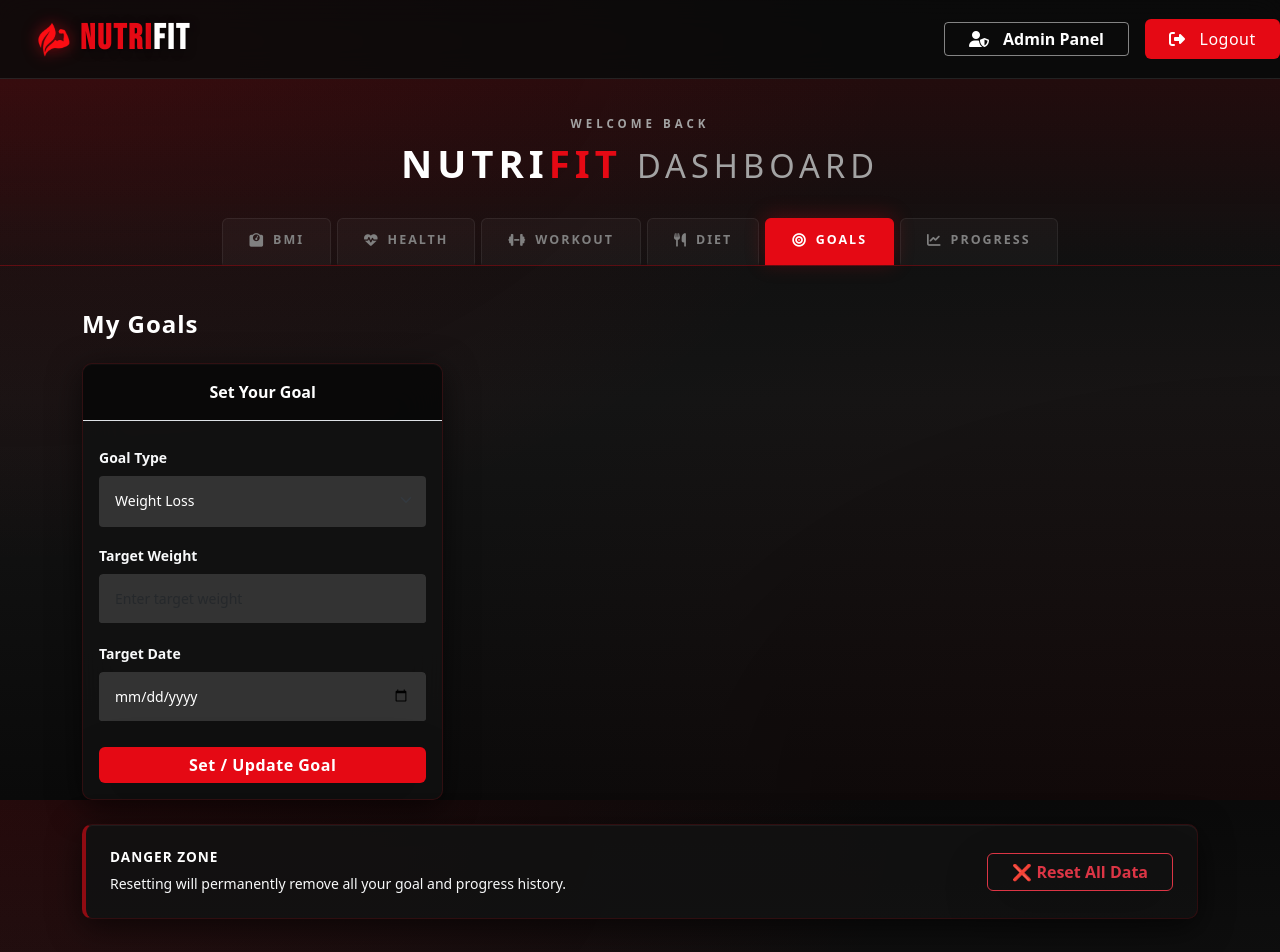
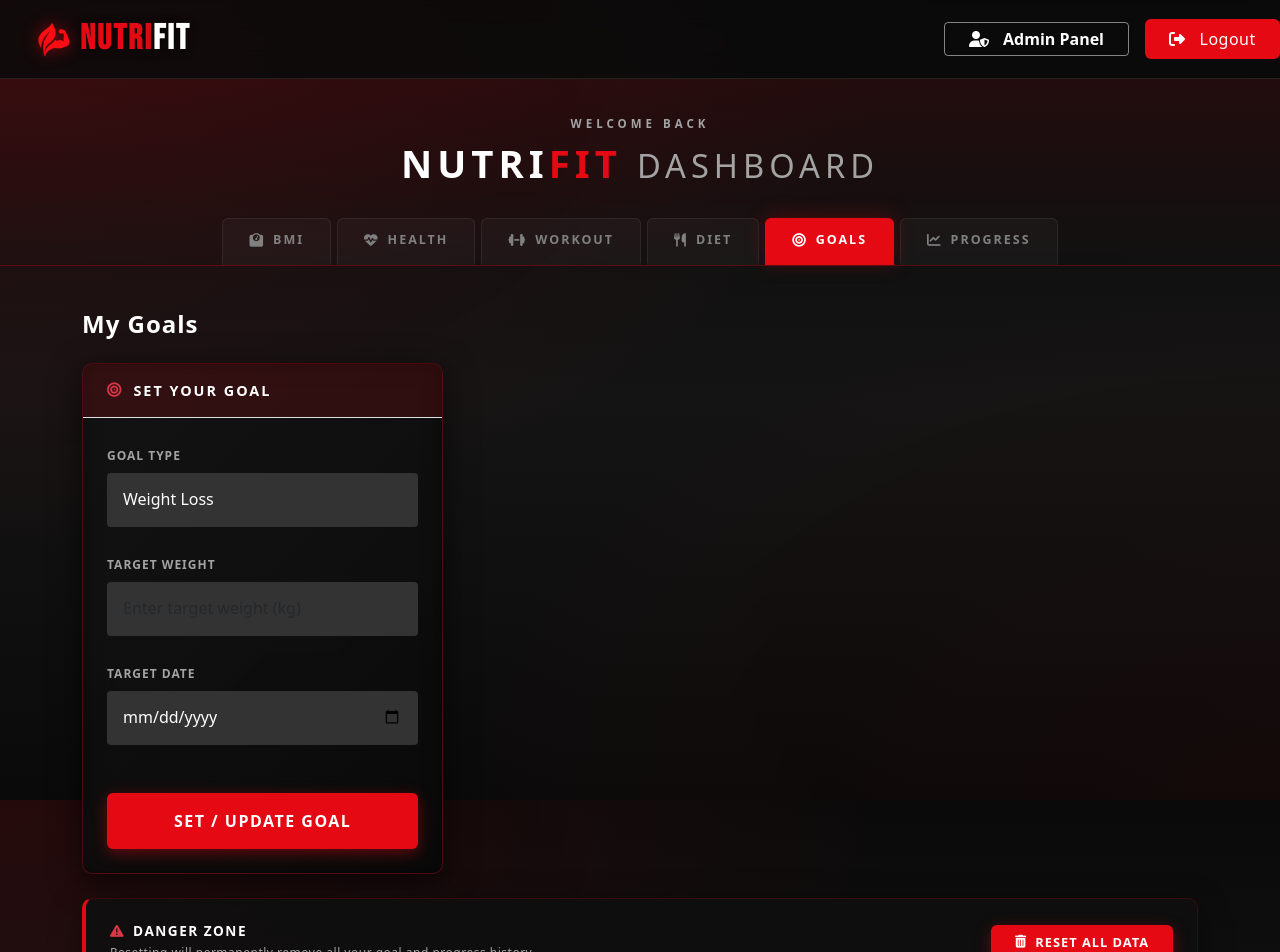
Before and after one commit to hrushi-17/NutriFit, a React (Create React App) app in the folder frontend/nutrifit-ui/: page /dashboard/goals in a window 1280 px wide. Shown: the top 952 px of the page. Built offline with nearby package versions, Linux system fonts and the light colour scheme; no server answers; sample sign-in values are in the browser's storage.

Commit message:
Overhaul User Goal Section cards and Reset button with Netflix cinematic styling

```diff
--- a/frontend/nutrifit-ui/src/pages/GoalPage.js
+++ b/frontend/nutrifit-ui/src/pages/GoalPage.js
@@ -63,18 +63,21 @@ export default function GoalPage() {
 
         {/* SET GOAL */}
         <div className="col-xl-4">
-          <div className="glass-panel h-100 p-0 overflow-hidden d-flex flex-column">
-            <div className="fw-bold text-center text-white p-3 mb-2 border-bottom" style={{ background: "rgba(0,0,0,0.5)", borderColor: "rgba(229,9,20,0.3)" }}>Set Your Goal</div>
+          <div className="glass-panel h-100 p-0 overflow-hidden d-flex flex-column" style={{ background: "linear-gradient(135deg, rgba(20,20,20,0.9), rgba(10,10,10,0.95))", border: "1px solid rgba(229,9,20,0.3)", boxShadow: "0 8px 32px rgba(0,0,0,0.6), inset 0 0 20px rgba(0,0,0,0.4)" }}>
+            <div className="fw-bold px-4 py-3 text-white border-bottom" style={{ background: "rgba(229,9,20,0.15)", borderColor: "rgba(229,9,20,0.4)", letterSpacing: "2px", fontSize: "0.9rem", textTransform: "uppercase", display: "flex", alignItems: "center", gap: "10px" }}>
+              <i className="fa-solid fa-bullseye text-danger"></i> Set Your Goal
+            </div>
 
-            <div className="card-body p-3 d-flex flex-column justify-content-between h-100">
+            <div className="card-body p-4 d-flex flex-column justify-content-between h-100">
 
               <div>
-                <div className="mb-3">
-                  <label className="form-label fw-semibold small text-light">Goal Type</label>
+                <div className="mb-4">
+                  <label className="form-label fw-bold mb-2" style={{ color: "#a3a3a3", fontSize: "0.75rem", letterSpacing: "1px", textTransform: "uppercase" }}>Goal Type</label>
                   <select
-                    className="form-select netflix-input form-select-sm"
+                    className="form-select netflix-input"
                     value={goalType}
                     onChange={e => setGoalType(e.target.value)}
+                    style={{ background: "rgba(0,0,0,0.4)", border: "1px solid rgba(255,255,255,0.1)", color: "#fff", transition: "all 0.3s" }}
                   >
                     <option value="weight_loss">Weight Loss</option>
                     <option value="muscle_gain">Muscle Gain</option>
@@ -82,31 +85,34 @@ export default function GoalPage() {
                   </select>
                 </div>
 
-                <div className="mb-3">
-                  <label className="form-label fw-semibold small text-light">Target Weight</label>
+                <div className="mb-4">
+                  <label className="form-label fw-bold mb-2" style={{ color: "#a3a3a3", fontSize: "0.75rem", letterSpacing: "1px", textTransform: "uppercase" }}>Target Weight</label>
                   <input
                     type="number"
-                    className="form-control netflix-input form-control-sm"
-                    placeholder="Enter target weight"
+                    className="form-control netflix-input"
+                    placeholder="Enter target weight (kg)"
                     value={targetValue}
                     onChange={e => setTargetValue(e.target.value)}
+                    style={{ background: "rgba(0,0,0,0.4)", border: "1px solid rgba(255,255,255,0.1)", color: "#fff", transition: "all 0.3s" }}
                   />
                 </div>
 
-                <div className="mb-4">
-                  <label className="form-label fw-semibold small text-light">Target Date</label>
+                <div className="mb-5">
+                  <label className="form-label fw-bold mb-2" style={{ color: "#a3a3a3", fontSize: "0.75rem", letterSpacing: "1px", textTransform: "uppercase" }}>Target Date</label>
                   <input
                     type="date"
-                    className="form-control netflix-input form-control-sm"
+                    className="form-control netflix-input"
                     value={endDate}
                     onChange={e => setEndDate(e.target.value)}
                     min={todayDate} // Prevent past date selection
+                    style={{ background: "rgba(0,0,0,0.4)", border: "1px solid rgba(255,255,255,0.1)", color: "#fff", transition: "all 0.3s" }}
                   />
                 </div>
               </div>
 
               <button
-                className="btn btn-netflix fw-bold w-100 mt-auto shadow-lg"
+                className="btn btn-netflix fw-bold w-100 mt-auto py-3"
+                style={{ fontSize: "1rem", letterSpacing: "1.5px", textTransform: "uppercase", boxShadow: "0 4px 15px rgba(229, 9, 20, 0.4)" }}
                 onClick={setGoalHandler}
               >
                 Set / Update Goal
@@ -120,34 +126,39 @@ export default function GoalPage() {
 
           {/* CURRENT GOAL */}
           {goal && (
-            <div className="glass-panel mb-3 overflow-hidden p-0">
-              <div className="fw-bold px-3 py-2 text-white border-bottom" style={{ background: "rgba(0,0,0,0.5)", borderColor: "rgba(229,9,20,0.3)", letterSpacing: "1px", fontSize: "0.85rem", textTransform: "uppercase" }}>Current Goal</div>
+            <div className="glass-panel mb-4 overflow-hidden p-0" style={{ background: "linear-gradient(135deg, rgba(20,20,20,0.9), rgba(10,10,10,0.95))", border: "1px solid rgba(229,9,20,0.3)", boxShadow: "0 8px 32px rgba(0,0,0,0.6)" }}>
+              <div className="fw-bold px-4 py-3 text-white border-bottom" style={{ background: "rgba(229,9,20,0.15)", borderColor: "rgba(229,9,20,0.4)", letterSpacing: "2px", fontSize: "0.85rem", textTransform: "uppercase", display: "flex", alignItems: "center", gap: "10px" }}>
+                <i className="fa-solid fa-flag-checkered text-danger"></i> Current Goal
+              </div>
 
-              <div className="card-body p-3">
+              <div className="card-body p-4">
                 <div className="row g-3 align-items-stretch">
 
                   <div className="col-md-4">
-                    <div className="bg-dark p-3 rounded h-100 border border-secondary text-center d-flex flex-column justify-content-center">
-                      <span className="text-muted small text-uppercase mb-1">Goal Type</span>
-                      <h5 className="text-white mb-0">{goal.goalType}</h5>
+                    <div className="p-3 rounded h-100 text-center d-flex flex-column justify-content-center" style={{ background: "rgba(0,0,0,0.5)", border: "1px solid rgba(255,255,255,0.08)", boxShadow: "inset 0 0 15px rgba(0,0,0,0.8)" }}>
+                      <span style={{ color: "#a3a3a3", fontSize: "0.7rem", fontWeight: "700", letterSpacing: "2px", textTransform: "uppercase", marginBottom: "8px" }}>Goal Type</span>
+                      <h5 style={{ color: "#fff", fontWeight: "800", margin: 0, textTransform: "capitalize" }}>{goal.goalType.replace("_", " ")}</h5>
                     </div>
                   </div>
 
                   <div className="col-md-4">
-                    <div className="bg-dark p-3 rounded h-100 border border-secondary text-center d-flex flex-column justify-content-center">
-                      <span className="text-muted small text-uppercase mb-1">Target Weight</span>
-                      <h4 className="text-white mb-0">{goal.targetValue} kg</h4>
+                    <div className="p-3 rounded h-100 text-center d-flex flex-column justify-content-center" style={{ background: "rgba(0,0,0,0.5)", border: "1px solid rgba(255,255,255,0.08)", boxShadow: "inset 0 0 15px rgba(0,0,0,0.8)" }}>
+                      <span style={{ color: "#a3a3a3", fontSize: "0.7rem", fontWeight: "700", letterSpacing: "2px", textTransform: "uppercase", marginBottom: "8px" }}>Target Weight</span>
+                      <h4 style={{ color: "#e50914", fontWeight: "900", margin: 0 }}>{goal.targetValue} <span style={{ fontSize: "0.8rem", color: "#888" }}>kg</span></h4>
                     </div>
                   </div>
 
                   <div className="col-md-4">
-                    <div className="bg-dark p-3 rounded h-100 border border-secondary text-center d-flex flex-column justify-content-center">
-                      <span className="text-muted small text-uppercase mb-2">Status</span>
+                    <div className="p-3 rounded h-100 text-center d-flex flex-column justify-content-center" style={{ background: "rgba(0,0,0,0.5)", border: "1px solid rgba(255,255,255,0.08)", boxShadow: "inset 0 0 15px rgba(0,0,0,0.8)" }}>
+                      <span style={{ color: "#a3a3a3", fontSize: "0.7rem", fontWeight: "700", letterSpacing: "2px", textTransform: "uppercase", marginBottom: "12px" }}>Status</span>
                       <h5 className="mb-0">
-                        <span className={`badge px-3 py-2 ${goal.status === "completed"
-                          ? "bg-success"
-                          : "bg-warning text-dark"
-                          }`}>
+                        <span style={{
+                          background: goal.status === "completed" ? "rgba(34,197,94,0.15)" : "linear-gradient(145deg, rgba(229, 9, 20, 0.3), rgba(130, 0, 0, 0.15))",
+                          color: goal.status === "completed" ? "#22c55e" : "#fff",
+                          border: `1px solid ${goal.status === "completed" ? "rgba(34,197,94,0.3)" : "rgba(229,9,20,0.5)"}`,
+                          letterSpacing: "1.5px", textTransform: "uppercase", fontSize: "0.75rem", fontWeight: "700", padding: "6px 16px", borderRadius: "6px",
+                          boxShadow: goal.status !== "completed" ? "0 4px 10px rgba(229, 9, 20, 0.2)" : "none"
+                        }}>
                           {goal.status}
                         </span>
                       </h5>
@@ -161,37 +172,39 @@ export default function GoalPage() {
 
           {/* BODY STATUS */}
           {latest && (
-            <div className="glass-panel overflow-hidden p-0">
-              <div className="fw-bold px-3 py-2 text-white border-bottom" style={{ background: "rgba(0,0,0,0.5)", borderColor: "rgba(229,9,20,0.3)", letterSpacing: "1px", fontSize: "0.85rem", textTransform: "uppercase" }}>Current Body Status</div>
+            <div className="glass-panel overflow-hidden p-0" style={{ background: "linear-gradient(135deg, rgba(20,20,20,0.9), rgba(10,10,10,0.95))", border: "1px solid rgba(229,9,20,0.3)", boxShadow: "0 8px 32px rgba(0,0,0,0.6)" }}>
+              <div className="fw-bold px-4 py-3 text-white border-bottom" style={{ background: "rgba(229,9,20,0.15)", borderColor: "rgba(229,9,20,0.4)", letterSpacing: "2px", fontSize: "0.85rem", textTransform: "uppercase", display: "flex", alignItems: "center", gap: "10px" }}>
+                <i className="fa-solid fa-child-reaching text-danger"></i> Current Body Status
+              </div>
 
-              <div className="card-body p-3">
+              <div className="card-body p-4">
                 <div className="row g-3 align-items-stretch">
 
                   <div className="col-md-3 col-6">
-                    <div className="bg-dark p-3 rounded h-100 border border-secondary text-center d-flex flex-column justify-content-center">
-                      <span className="text-muted small text-uppercase mb-1">Weight</span>
-                      <h5 className="text-white mb-0">{latest.weight} kg</h5>
+                    <div className="p-3 rounded h-100 text-center d-flex flex-column justify-content-center" style={{ background: "rgba(0,0,0,0.5)", border: "1px solid rgba(255,255,255,0.08)", boxShadow: "inset 0 0 15px rgba(0,0,0,0.8)" }}>
+                      <span style={{ color: "#a3a3a3", fontSize: "0.65rem", fontWeight: "700", letterSpacing: "2px", textTransform: "uppercase", marginBottom: "8px" }}>Weight</span>
+                      <h5 style={{ color: "#fff", fontWeight: "800", margin: 0 }}>{latest.weight} <span style={{ fontSize: "0.7rem", color: "#888" }}>kg</span></h5>
                     </div>
                   </div>
 
                   <div className="col-md-3 col-6">
-                    <div className="bg-dark p-3 rounded h-100 border border-secondary text-center d-flex flex-column justify-content-center">
-                      <span className="text-muted small text-uppercase mb-1">BMI</span>
-                      <h5 className="text-white mb-0">{latest.bmi}</h5>
+                    <div className="p-3 rounded h-100 text-center d-flex flex-column justify-content-center" style={{ background: "rgba(0,0,0,0.5)", border: "1px solid rgba(255,255,255,0.08)", boxShadow: "inset 0 0 15px rgba(0,0,0,0.8)" }}>
+                      <span style={{ color: "#a3a3a3", fontSize: "0.65rem", fontWeight: "700", letterSpacing: "2px", textTransform: "uppercase", marginBottom: "8px" }}>BMI</span>
+                      <h5 style={{ color: "#e50914", fontWeight: "900", margin: 0 }}>{latest.bmi}</h5>
                     </div>
                   </div>
 
                   <div className="col-md-3 col-6">
-                    <div className="bg-dark p-3 rounded h-100 border border-secondary text-center d-flex flex-column justify-content-center">
-                      <span className="text-muted small text-uppercase mb-1">Category</span>
-                      <h6 className="text-white mb-0">{latest.weightCategory}</h6>
+                    <div className="p-3 rounded h-100 text-center d-flex flex-column justify-content-center" style={{ background: "rgba(0,0,0,0.5)", border: "1px solid rgba(255,255,255,0.08)", boxShadow: "inset 0 0 15px rgba(0,0,0,0.8)" }}>
+                      <span style={{ color: "#a3a3a3", fontSize: "0.65rem", fontWeight: "700", letterSpacing: "2px", textTransform: "uppercase", marginBottom: "8px" }}>Category</span>
+                      <h6 style={{ color: "#fff", fontWeight: "800", margin: 0 }}>{latest.weightCategory}</h6>
                     </div>
                   </div>
 
                   <div className="col-md-3 col-6">
-                    <div className="bg-dark p-3 rounded h-100 border border-secondary text-center d-flex flex-column justify-content-center">
-                      <span className="text-muted small text-uppercase mb-1">Last Update</span>
-                      <h6 className="text-white mb-0">{latest.date.split("T")[0]}</h6>
+                    <div className="p-3 rounded h-100 text-center d-flex flex-column justify-content-center" style={{ background: "rgba(0,0,0,0.5)", border: "1px solid rgba(255,255,255,0.08)", boxShadow: "inset 0 0 15px rgba(0,0,0,0.8)" }}>
+                      <span style={{ color: "#a3a3a3", fontSize: "0.65rem", fontWeight: "700", letterSpacing: "2px", textTransform: "uppercase", marginBottom: "8px" }}>Last Update</span>
+                      <h6 style={{ color: "#fff", fontWeight: "800", margin: 0 }}>{latest.date.split("T")[0]}</h6>
                     </div>
                   </div>
 
@@ -205,19 +218,22 @@ export default function GoalPage() {
 
       {/* RESET ZONE */}
       <div className="mt-4 animate-fade-up delay-2">
-        <div className="glass-panel d-flex justify-content-between align-items-center p-4" style={{ borderLeft: "4px solid rgba(229,9,20,0.6)" }}>
+        <div className="glass-panel d-flex justify-content-between align-items-center p-4" style={{ background: "rgba(15,15,15,0.9)", border: "1px solid rgba(229,9,20,0.2)", borderLeft: "4px solid #e50914", boxShadow: "0 8px 32px rgba(0,0,0,0.4)" }}>
           <div>
-            <h6 className="fw-bold text-white mb-1" style={{ letterSpacing: "1px", textTransform: "uppercase", fontSize: "0.85rem" }}>Danger Zone</h6>
-            <div className="text-light small mt-2">
+            <h6 className="fw-bold text-white mb-1" style={{ letterSpacing: "1.5px", textTransform: "uppercase", fontSize: "0.85rem", display: "flex", alignItems: "center", gap: "8px" }}>
+              <i className="fa-solid fa-triangle-exclamation text-danger"></i> Danger Zone
+            </h6>
+            <div style={{ color: "#a3a3a3", fontSize: "0.75rem", letterSpacing: "0.5px" }}>
               Resetting will permanently remove all your goal and progress history.
             </div>
           </div>
 
           <button
-            className="btn btn-outline-danger shadow-lg fw-bold px-4"
+            className="btn btn-netflix fw-bold px-4 py-2"
+            style={{ fontSize: "0.8rem", letterSpacing: "1px", textTransform: "uppercase", boxShadow: "0 4px 15px rgba(229, 9, 20, 0.4)", display: "flex", alignItems: "center", gap: "8px" }}
             onClick={resetAllHandler}
           >
-            ❌ Reset All Data
+            <i className="fa-solid fa-trash-can"></i> Reset All Data
           </button>
         </div>
       </div>
```
